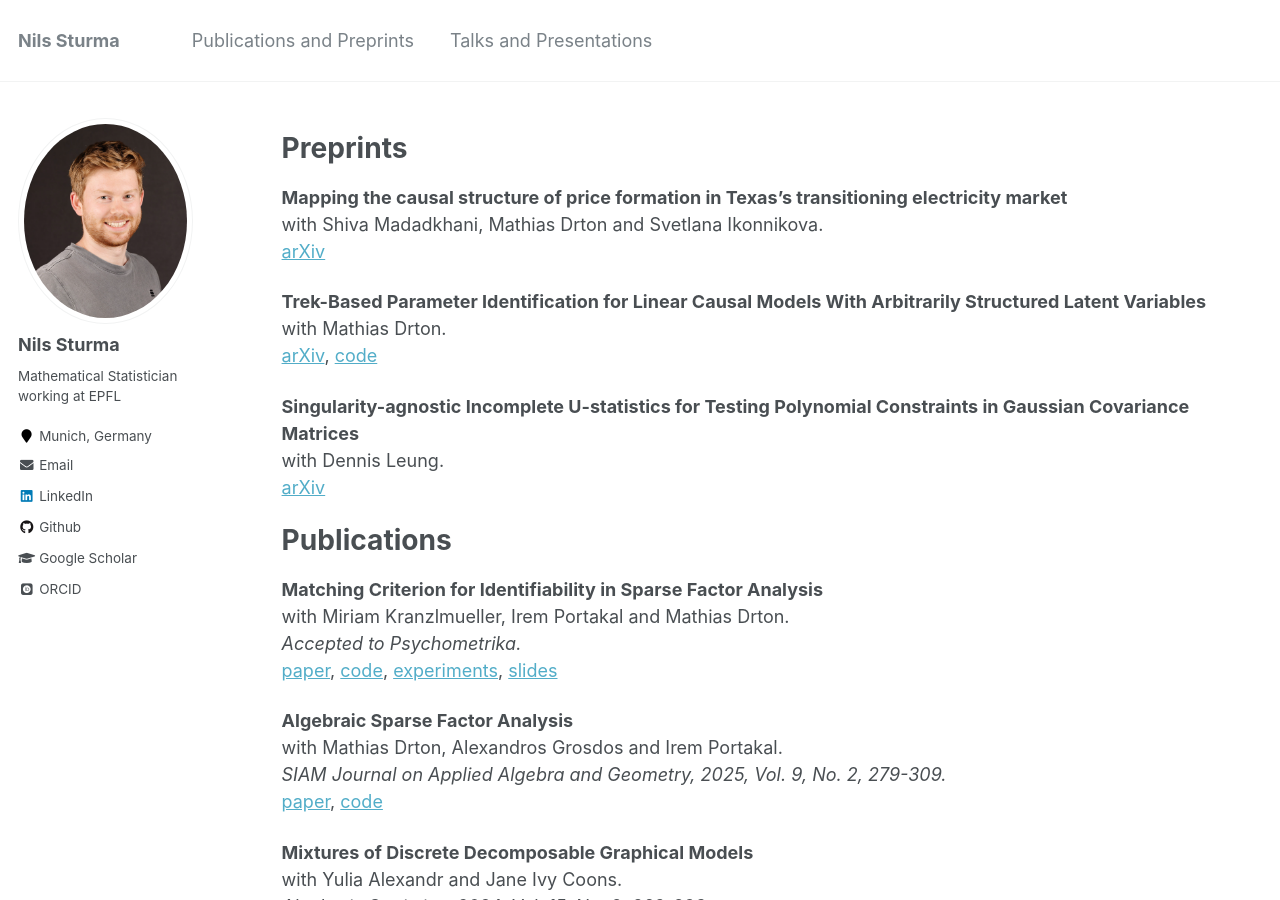
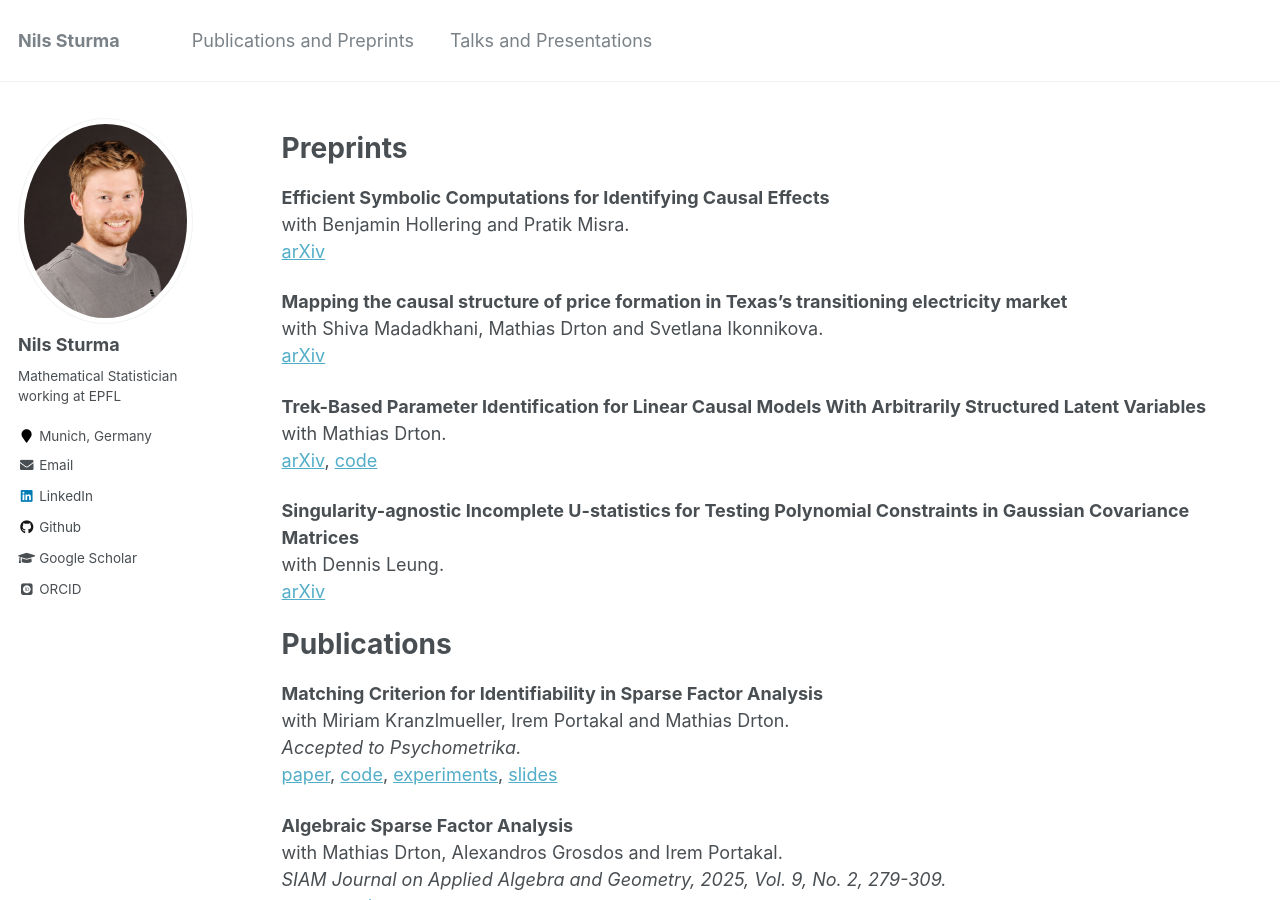
Before and after one commit to NilsSturma/nilssturma.github.io, a Jekyll site: the page built from _pages/publications.md, in a window 1280 px wide and 900 px high. Built offline with Jekyll 4.4.1, drawn with Linux system fonts in a browser that asks for light colours; some web fonts are replaced.

Commit message:
added paper with Pratik and Ben

```diff
--- a/_pages/publications.md
+++ b/_pages/publications.md
@@ -16,6 +16,10 @@ author_profile: true
  -->
 
 # Preprints
+
+**Efficient Symbolic Computations for Identifying Causal Effects** \
+with Benjamin Hollering and Pratik Misra. \
+[arXiv](https://arxiv.org/abs/2604.20516)
 
 **Mapping the causal structure of price formation in Texas’s transitioning electricity market** \
 with Shiva Madadkhani, Mathias Drton and Svetlana Ikonnikova. \
```
Also changed, not shown: 1 other file.
